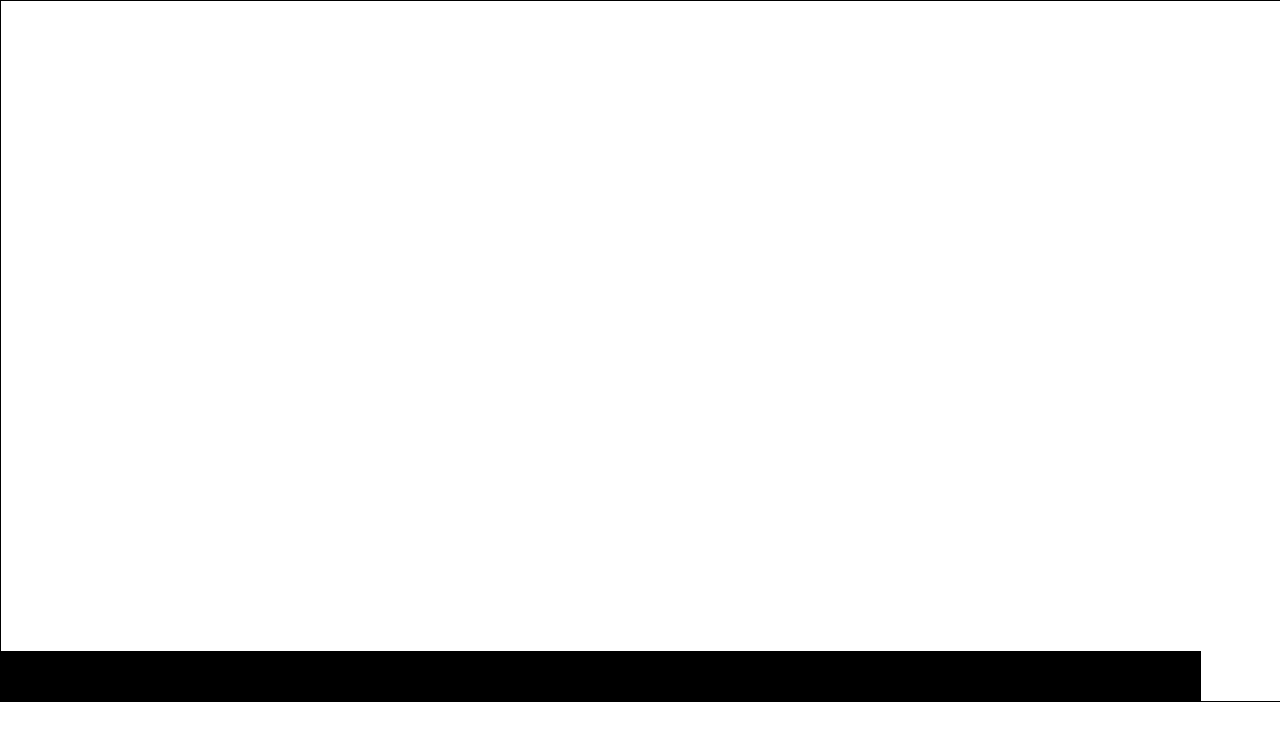
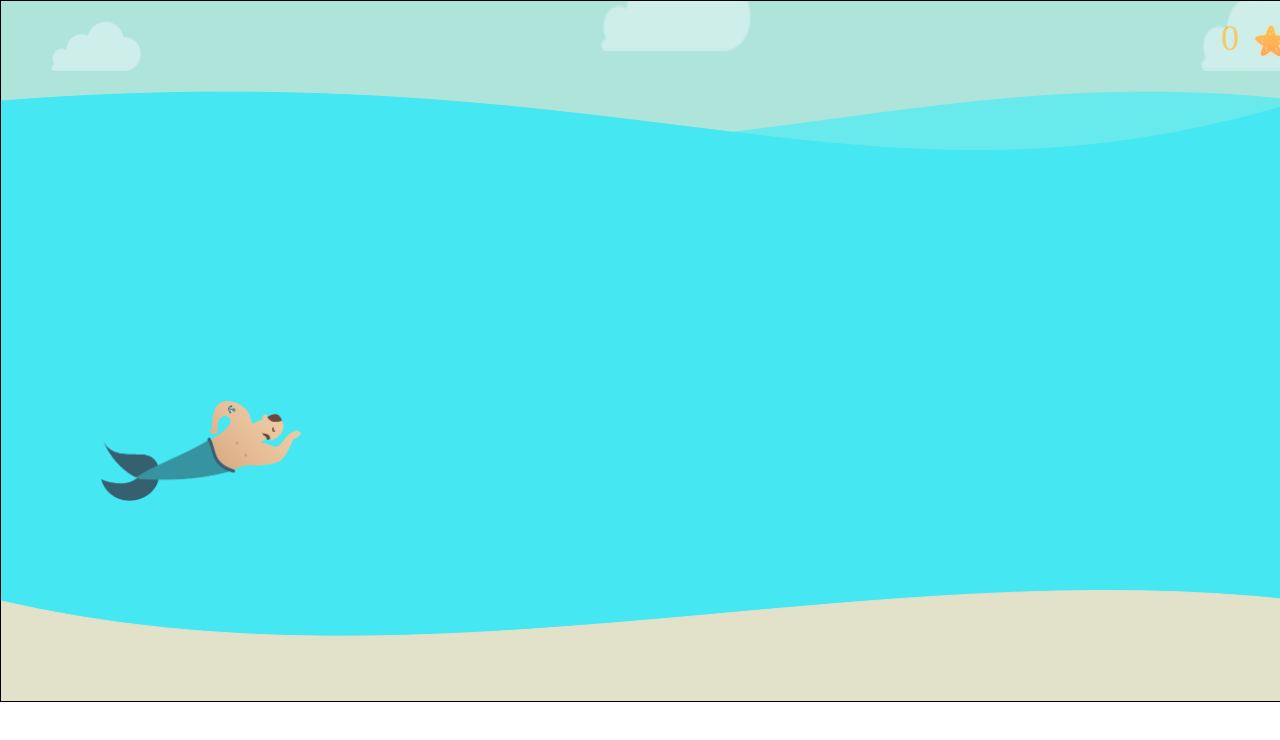
Before and after one commit to EloK6/Merman, a plain HTML site: page index.html in a window 1280 px wide. Shown: the top 740 px of the page. Drawn offline with Linux system fonts and the light colour scheme.

Commit message:
Drawing Elements

```diff
--- a/css/style.css
+++ b/css/style.css
@@ -1,3 +1,5 @@
+@import url('https://fonts.googleapis.com/css?family=Pacifico');
+
 body {
     margin : 0 auto;
 }
--- a/script.js
+++ b/script.js
@@ -27,9 +27,111 @@
 var canvas = document.getElementById('canvas');
 var ctx = canvas.getContext('2d');
 
+var score = 0;
 
-//Seabed
-function draw() {
-    ctx.fillRect(0, 650, 1200, 50);
+
+//Sky
+function drawSky() {
+    ctx.beginPath();
+    ctx.moveTo(0, 100);
+    ctx.bezierCurveTo(canvas.width/2, canvas.height/3, 2*canvas.width/3, 50, canvas.width, 100);
+    ctx.lineTo(1300, 0);
+    ctx.lineTo(0,0);
+    ctx.closePath();
+    ctx.fillStyle ="#AFE4DB";
+    ctx.strokeStyle ="#AFE4DB";
+    ctx.fill();
+    ctx.stroke();
 }
-draw();
+drawSky();
+
+//cloud
+function drawCloud() {
+    var img = new Image();
+    img.onload = function() {
+        ctx.drawImage(img, 50, 20, 90, 50);
+        ctx.drawImage(img, 600, -50, 150, 100);
+        ctx.drawImage(img, 1200, -30, 150, 100);
+    };
+  img.src = "./images/Cloud.png";
+}
+drawCloud();
+
+//SeaForeground
+// Reste à animer les courbes de Bezier
+function drawSeaForeground() {
+    ctx.beginPath();
+    ctx.moveTo(0, 100);
+    ctx.bezierCurveTo(canvas.width/2, canvas.height/3, 2*canvas.width/3, 50, canvas.width, 100);
+    ctx.lineTo(1300, 600);
+    ctx.lineTo(0, 700);
+    ctx.closePath();
+    ctx.fillStyle ="#68EAED";
+    ctx.strokeStyle ="#68EAED";
+    ctx.fill();
+    ctx.stroke();
+}
+drawSeaForeground();
+
+//SeaBackground
+// Reste à animer les courbes de Bezier
+function drawSeaBackground() {
+    ctx.beginPath();
+    ctx.moveTo(0, 100);
+    ctx.bezierCurveTo(canvas.width/2, 50, 2*canvas.width/3, canvas.height/3, canvas.width, 100);
+    ctx.lineTo(1300, 600);
+    ctx.lineTo(0, 700);
+    ctx.closePath();
+    ctx.fillStyle ="#45E8F2";
+    ctx.strokeStyle ="#45E8F2";
+    ctx.fill();
+    ctx.stroke();
+}
+drawSeaBackground();
+
+//Reef (a creer si le temps)
+
+
+//Sand
+function drawSand() {
+    ctx.beginPath();
+    ctx.moveTo(0, 600);
+    ctx.bezierCurveTo(canvas.width/3, canvas.height, 2*canvas.width/3, 550, canvas.width, 600);
+    ctx.lineTo(1300, 700);
+    ctx.lineTo(0, 700);
+    ctx.closePath();
+    ctx.fillStyle ="#E2E1C9";
+    ctx.strokeStyle ="#E2E1C9";
+    ctx.fill();
+    ctx.stroke();
+}
+drawSand();
+
+
+function drawMerman() {
+    var img = new Image();
+    img.onload = function() {
+        ctx.drawImage(img, 100, 400, 200, 100);
+    };
+  img.src = "./images/Merman_game@2x.png";
+}
+drawMerman();
+
+function drawScore() {
+    var img = new Image();
+    img.onload = function() {
+        ctx.drawImage(img, 1250, 20, 40, 40);
+    };
+    img.src = "./images/Star_game@2x.png";
+    ctx.font = "36px Pacifico";
+    ctx.textBaseline = "top";
+    ctx.fillStyle="#F4A506";
+    ctx.fillText(score, 1220, 22);
+}
+drawScore();
+
+// document.onkeydown = function(e) {
+//     switch (e.keyCode) {
+//         case 38 :
+//     }
+// }
```
Also changed, not shown: images/Cloud.png (added).
